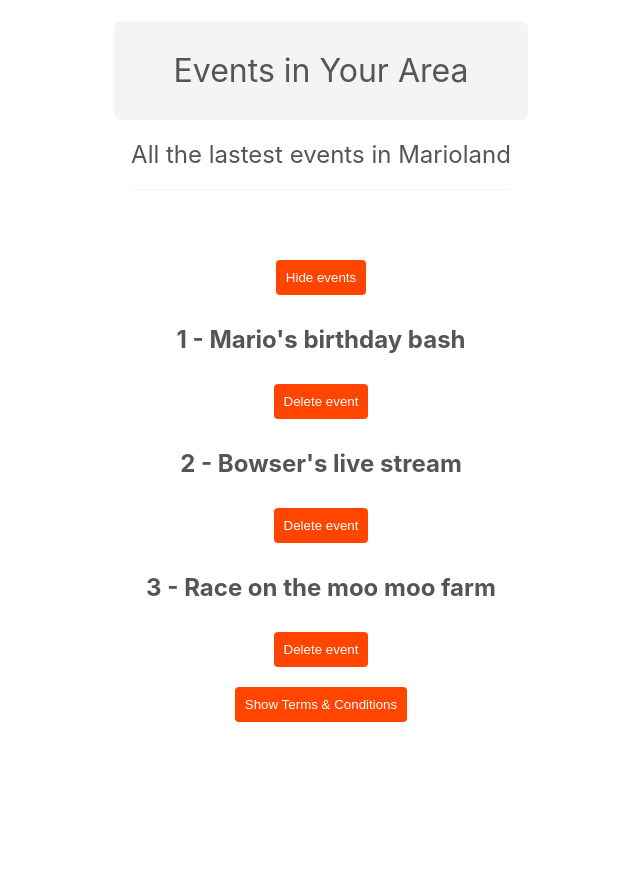
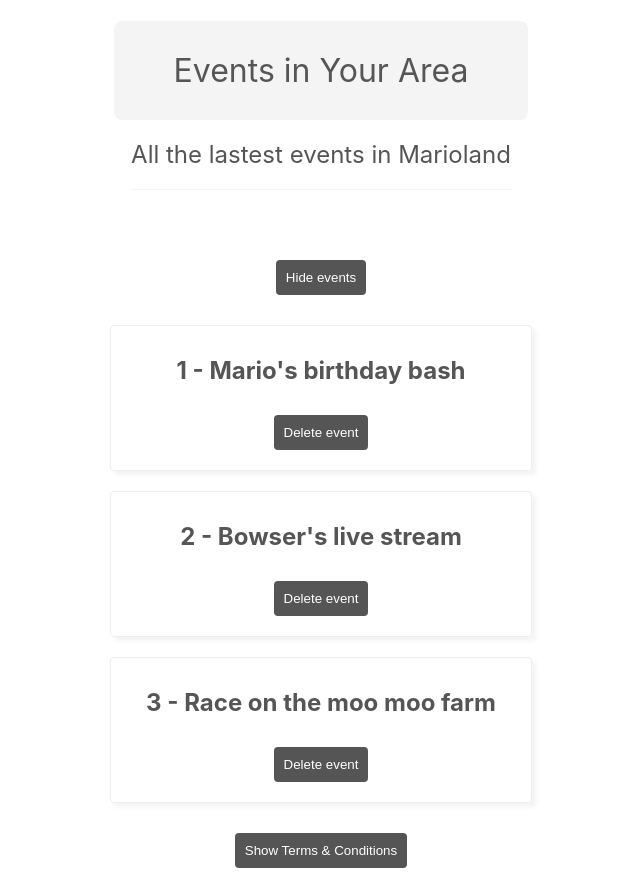
Before and after one commit to dselasea/my-first-react-app, a React (Create React App) app: page / in a window 1280 px wide. Shown: the whole page, without its empty margins (319-959 px from the left). Before the commit the page ends 800 px from the top, so only its background shows below. Built offline with nearby package versions, Linux system fonts and the light colour scheme.

Commit message:
Css modules

```diff
--- a/src/components/EventList.js
+++ b/src/components/EventList.js
@@ -1,13 +1,14 @@
 import React from 'react'
+import styles from "./EventList.module.css"
 
 function EventList({events, handleClick}) {
   return (
     <div>
         {events.map((event, index) => (
-        <React.Fragment key={event.id}>
+        <div className={styles.card} key={event.id}>
           <h2>{index + 1} - {event.title}</h2>
           <button onClick={() => {handleClick(event.id)}}>Delete event</button>
-        </React.Fragment>
+        </div>
       ))}
     </div>
   )
--- /dev/null
+++ b/src/components/EventList.module.css
@@ -0,0 +1,12 @@
+.card {
+    border: 1px solid #eee;
+    box-shadow: 4px 4px 5px rgba(0, 0, 0, 0.05);
+    padding: 10px;
+    max-width: 400px;
+    margin: 20px auto;
+    border-radius: 4px;
+}
+
+button {
+    background-color: #555;
+}
```
